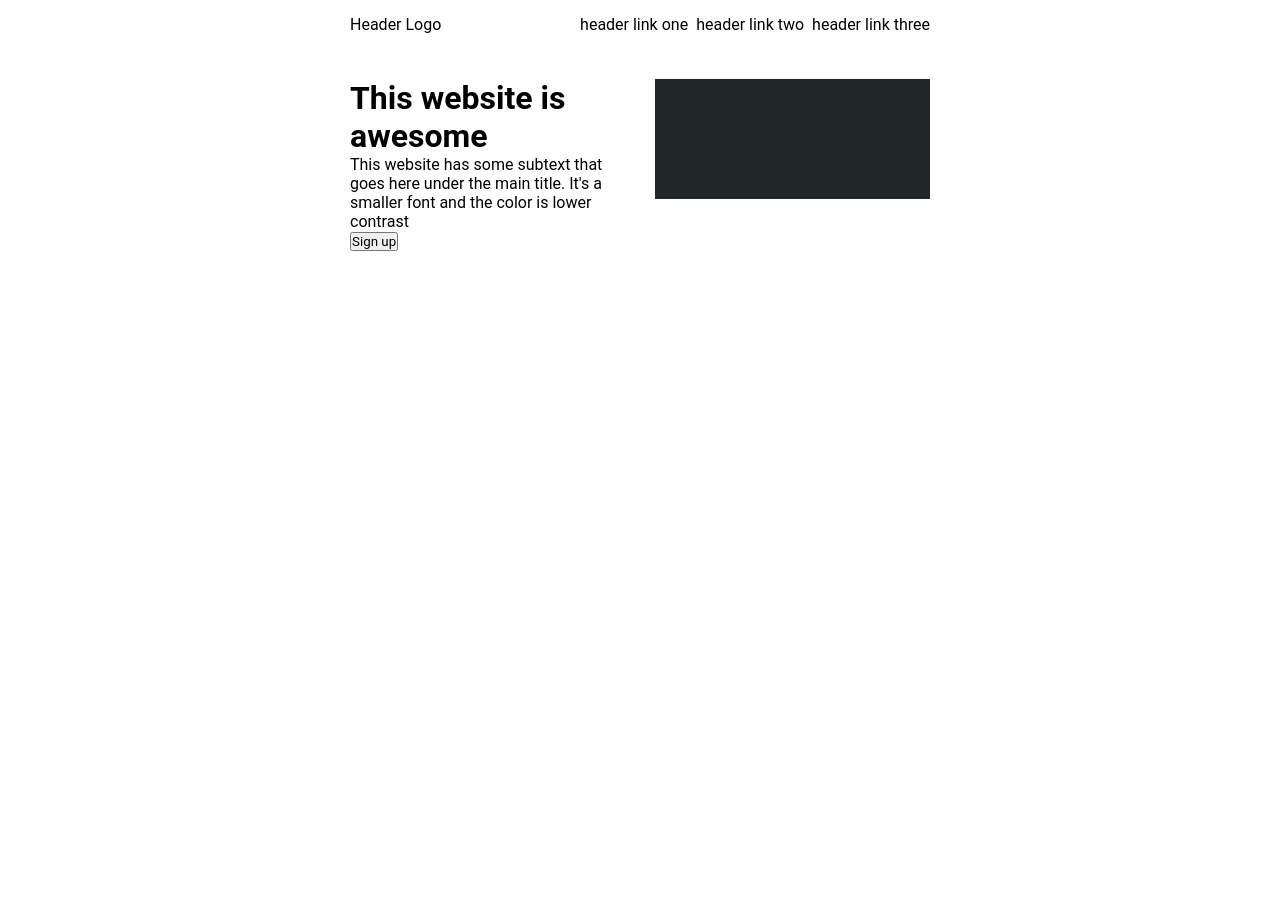
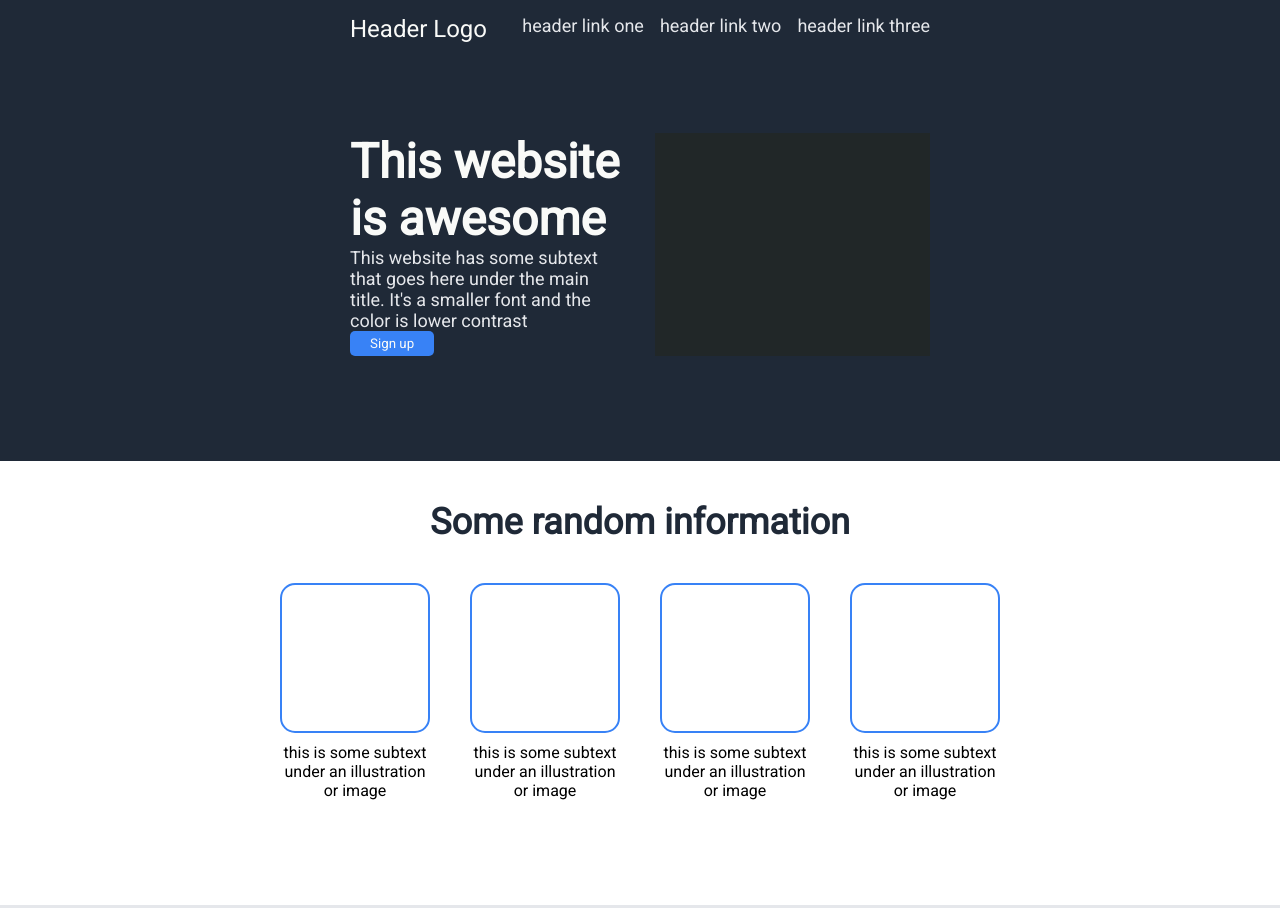
Before and after one commit to jsok59/landing_page, a plain HTML site: page index.html in a window 1280 px wide. Shown: the top 908 px of the page. Before the commit the page ends 800 px from the top, so only its background shows below. Drawn offline with Linux system fonts and the light colour scheme.

Commit message:
Speed ran html and css foundation for review

```diff
--- a/index.html
+++ b/index.html
@@ -4,12 +4,16 @@
     <meta charset="UTF-8">
     <meta name="viewport" content="width=device-width, initial-scale=1.0">
     <link rel="stylesheet" href="./style.css">
+    <link href="https://fonts.googleapis.com/css2?family=Roboto&display=swap" rel="stylesheet">
     <title>
         Landing Page
     </title>
   </head>
 
   <body>
+
+    <!-- Section 1 -->
+
     <div class="main-container1">
       <nav>
         <ul class="header-links">
@@ -21,19 +25,71 @@
       </nav>
       <div class="inner-container1">
         <div class="inner-item1">
-          <h1>This website is awesome</h1>
-          <p>This website has some subtext that goes here under the main title. It's a smaller font and the color is lower contrast</p>
+          <p class="title">This website is awesome</p>
+          <p class="text">This website has some subtext that goes here under the main title. It's a smaller font and the color is lower contrast</p>
           <button>Sign up</button>
         </div>
         <div class="inner-item1">
           <img src="./pic2.png">
         </div>
       </div>
+    </div>
+
+    <!-- Section 2 -->
+
+    <div class="main-container2">
+      <p class="info-header">Some random information</p>
+      <div class="inner-container2">
+        <div>
+          <div class="inner-box">
+          </div>
+          <p>this is some subtext under an illustration or image</p>
+        </div>
+        <div>
+          <div class="inner-box">
+          </div>
+          <p>this is some subtext under an illustration or image</p>
+        </div>
+        <div>
+          <div class="inner-box">
+          </div>
+          <p>this is some subtext under an illustration or image</p>
+        </div>
+        <div>
+          <div class="inner-box">
+          </div>
+          <p>this is some subtext under an illustration or image</p>
+        </div>
+      </div>
+    </div>
+
+    <!-- Section 3 -->
+
+    <div class="main-container3">
+
+      <p class="quote">This is an inspiring quote, or a testimonial from a customer. Maybe it's just filing up space, or
+        maybe people will actually read it. Who knows? All I know is that it looks nice</p>
+      <p class="author"><strong>-Thor, God of Thunder</strong></p>
+
+    </div>
+
+    <!-- Section 4 -->
+
+
+    <div class="main-container4">
+      <div class="inner-container4">
+        <div>
+          <p>Call to action! It's time!</p>
+          <p>Sign up for our product by clicking that button right over there!</p>
+        </div>
+        <button>Sign Up</button>
+      </div>
+    </div>
 
 
 
 
-    </div>
+
 
 
   </body>
--- a/style.css
+++ b/style.css
@@ -2,7 +2,7 @@
     margin: 0;
     padding: 0;
     box-sizing: border-box;
-    font-family: Roboto, "sans-serif";
+    font-family: Roboto, Arial, Helvetica, sans-serif;
 }
 
 
@@ -12,18 +12,26 @@
     padding: 15px 350px 105px;
     display: flex;
     flex-direction: column;
-    gap: 45px;
+    gap: 90px;
+    background-color: #1F2937;
 }
 
 .header-links{
     display: flex;
     list-style: none;
     justify-content: flex-end;
-    gap: 8px;
+    gap: 16px;
+}
+
+.header-links, .text{
+    font-size: 18px;
+    color: #E5E7EB;
 }
 
 .logo {
-    margin-right: auto
+    margin-right: auto;
+    font-size: 24px;
+    color: #F9FAF8;
 }
 
 .inner-container1 {
@@ -32,8 +40,12 @@
 }
 
 .inner-item1 {
+    display: flex;
+    flex-direction: column;
+    justify-content: space-evenly;
+    align-items: flex-start;
     flex: 1 1 20px;
-    height: 120px;
+    align-self: stretch;
 
 }
 
@@ -41,4 +53,104 @@ img {
     width: 100%;
     height: 100%;
 
-  }
+}
+
+.title {
+    font-size: 48px;
+    font-weight: 900;
+    color: #F9FAF8;
+}
+
+.inner-item1 > button {
+    background-color: #3882F6;
+    padding: 5px 20px;
+    border: none;
+    color: #F9FAF8;
+    border-radius: 5px;
+}
+
+/*  Main container 2 */
+
+.main-container2 {
+    padding: 30px 0px 105px;
+}
+
+.main-container2 p {
+    text-align: center;
+    margin-top: 10px;
+}
+
+.inner-container2 > div {
+    width: 150px;
+
+}
+
+.inner-container2 {
+    display: flex;
+    gap: 40px;
+    justify-content: center;
+}
+
+.inner-box {
+    width: 150px;
+    height: 150px;
+    border: #3882F6 2px solid;
+    border-radius: 15px;
+}
+
+.info-header {
+    font-size: 36px;
+    color: #1F2937;
+    font-weight: 900;
+    margin-bottom: 40px;
+}
+
+/*  Main container 3 */
+
+.main-container3 {
+    background-color: #E5E7EB;
+    padding: 100px 600px;
+}
+
+.quote {
+    font-size: 36px;
+    font-style: italic;
+    font-weight:200;
+    color: #1F2937;
+}
+
+.author {
+    margin-top: 10px;
+    text-align: right;
+}
+
+
+/* Main container 4 */
+
+
+.main-container4{
+    color: #F9FAF8;
+    padding: 150px 250px;
+}
+
+.inner-container4 {
+    display: flex;
+    padding: 75px 125px;
+    background-color: #3882F6;
+    border-radius: 20px;
+}
+
+.inner-container4 > div {
+    flex-grow: 3;
+    font-size: 25px;
+
+}
+
+.inner-container4 > button {
+    flex-grow: 1;
+    background-color: #3882F6;
+    color:#F9FAF8;
+    border-radius:10px;
+    padding: 10px 15px;
+    border: #F9FAF8 1px solid;
+}
```
